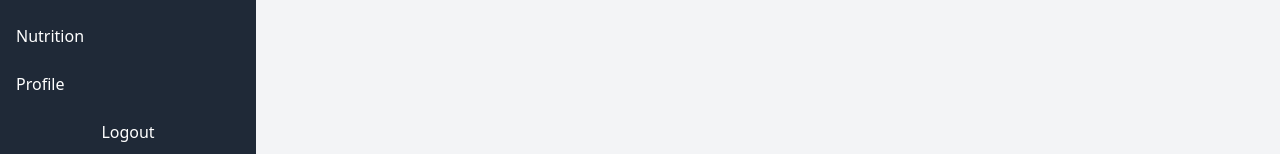
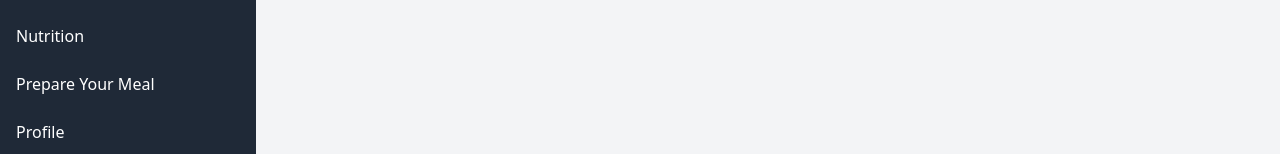
Before and after one commit to Aimeishimwe/Alx_Capstone_Project, a React (Vite) app in the folder fitness-tracker-app/: page /HomePage in a window 1280 px wide. Both pictures are taken after a click on the button "Open". Shown: the part 368-522 px from the top of the page. Built offline with nearby package versions, Linux system fonts and the light colour scheme; no server answers.

Commit message:
Updated sidebar to ensure that is clearly seen screens

```diff
--- a/fitness-tracker-app/src/components/common/Sidebar.jsx
+++ b/fitness-tracker-app/src/components/common/Sidebar.jsx
@@ -81,6 +81,14 @@ const Sidebar = ({
           Nutrition
         </NavLink>
         <NavLink
+          to="/LogNutrition"
+          className={({ isActive }) =>
+            `block px-4 py-2 hover:bg-gray-700 ${isActive ? "bg-gray-700" : ""}`
+          }
+        >
+          Prepare Your Meal
+        </NavLink>
+        <NavLink
           to="/UserProfile"
           className={({ isActive }) =>
             `block px-4 py-2 hover:bg-gray-700 ${isActive ? "bg-gray-700" : ""}`
```
